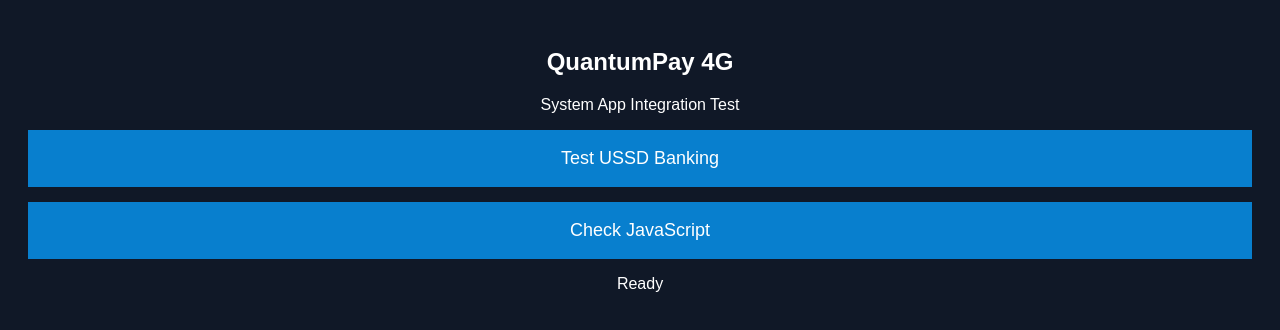
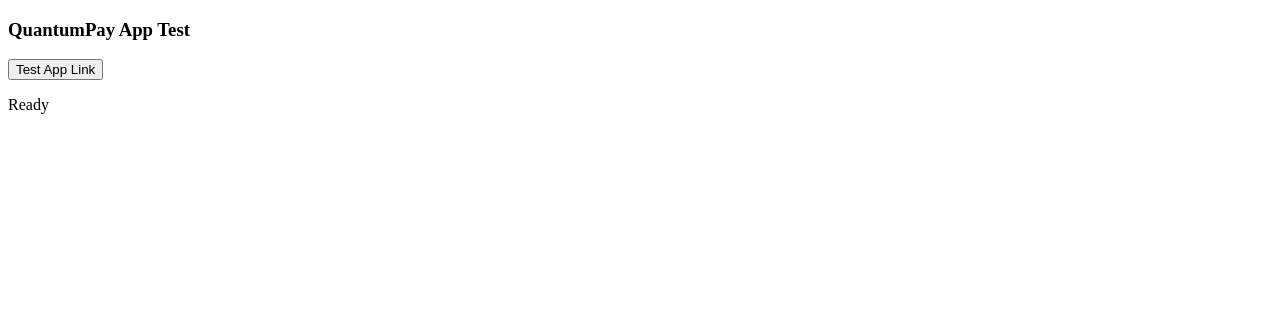
Before and after one commit to quntumcraft-solution/cloud-phone-pdf-viewer, a plain HTML site: page index.html in a window 1280 px wide. Drawn offline with Linux system fonts and the light colour scheme.

Commit message:
Update index.html

```diff
--- a/index.html
+++ b/index.html
@@ -1,51 +1,19 @@
 <!DOCTYPE html>
 <html>
-<head>
-<meta name="viewport" content="width=device-width, initial-scale=1">
-<title>QuantumPay Test</title>
-<style>
-body {
-  background: #101827;
-  color: white;
-  text-align: center;
-  font-family: Arial;
-  padding: 20px;
-}
-button {
-  display: block;
-  width: 100%;
-  padding: 18px;
-  margin: 15px 0;
-  font-size: 18px;
-  background: #087fce;
-  color: white;
-  border: 0;
-}
-</style>
-</head>
 <body>
+<h3>QuantumPay App Test</h3>
 
-<h2>QuantumPay 4G</h2>
-<p>System App Integration Test</p>
+<button onclick="test()">Test App Link</button>
 
-<button onclick="openUSSD()">Test USSD Banking</button>
-
-<button onclick="showInfo()">Check JavaScript</button>
-
-<p id="result">Ready</p>
+<p id="msg">Ready</p>
 
 <script>
-function openUSSD() {
-  document.getElementById("result").innerText =
-  "Trying to open USSD...";
-  window.location.href = "tel:*99%23";
-}
+function test() {
+  document.getElementById("msg").innerText =
+  "Testing application access...";
 
-function showInfo() {
-  document.getElementById("result").innerText =
-  "JavaScript Working Successfully!";
+  window.location.href = "intent://#Intent;action=android.intent.action.MAIN;category=android.intent.category.LAUNCHER;end";
 }
 </script>
-
 </body>
 </html>
```
